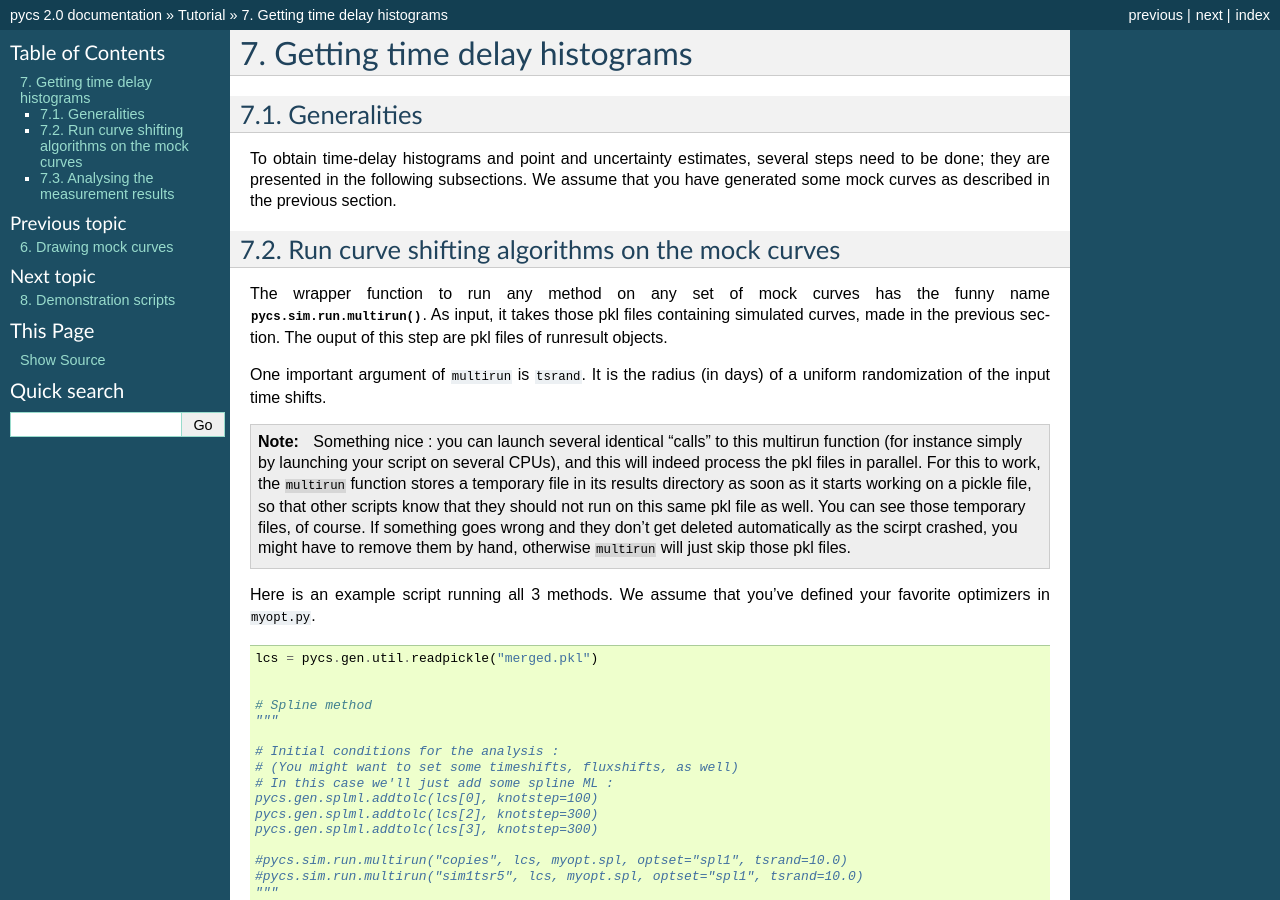
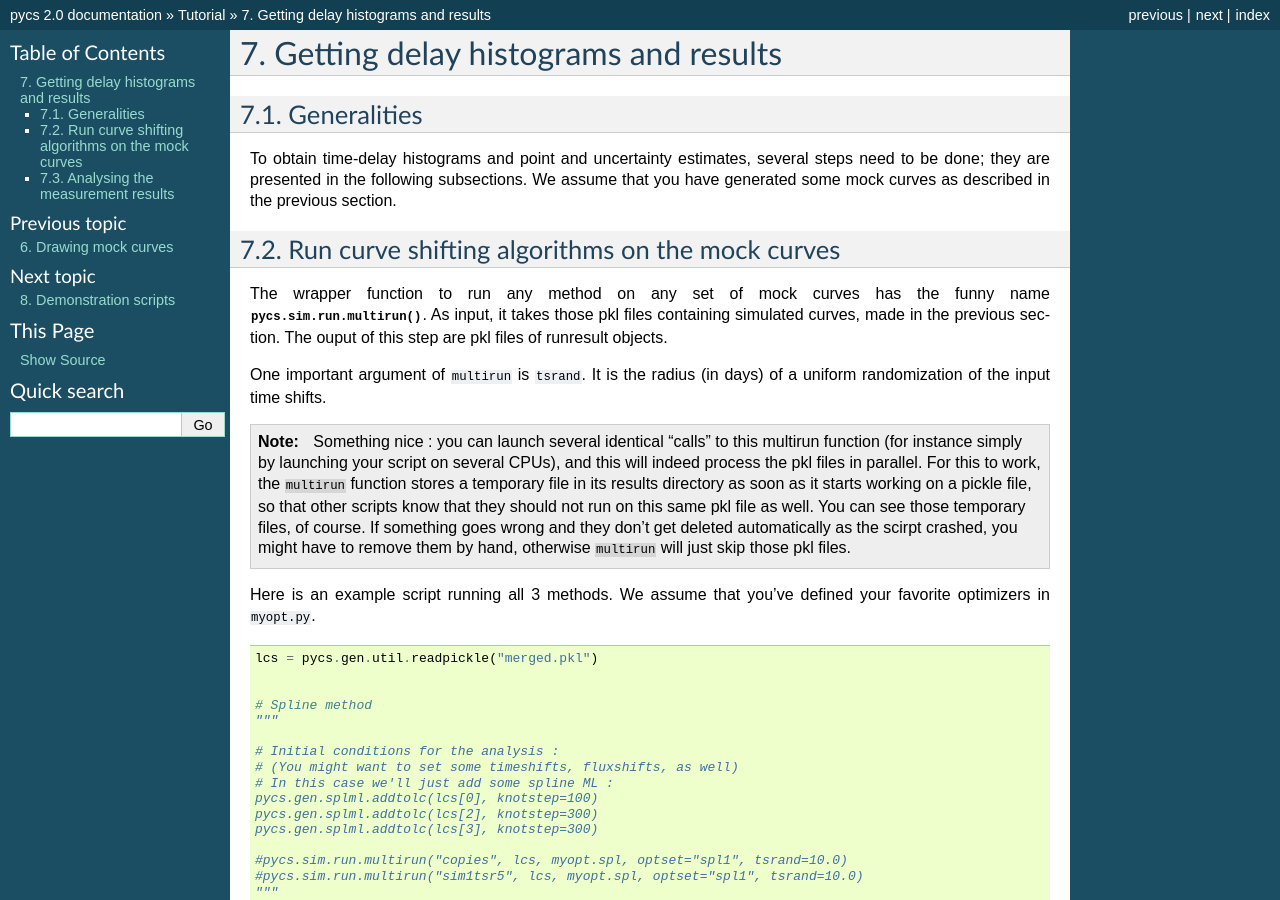
Before and after one commit to COSMOGRAIL/PyCS, a Sphinx documentation site: the page built from sphinx/source/tutorial/makehists.rst, in a window 1280 px wide and 900 px high. Built offline with Sphinx 7.4.7, drawn with Linux system fonts in a browser that asks for light colours; formulas are drawn with MathJax 3; some of the changed text lies outside the part shown.

Commit message:
Minor cosmetics

```diff
--- a/sphinx/source/tutorial/makehists.rst
+++ b/sphinx/source/tutorial/makehists.rst
@@ -1,6 +1,5 @@
-Getting time delay histograms
-=============================
-
+Getting delay histograms and results
+====================================
 
 
 Generalities
```
